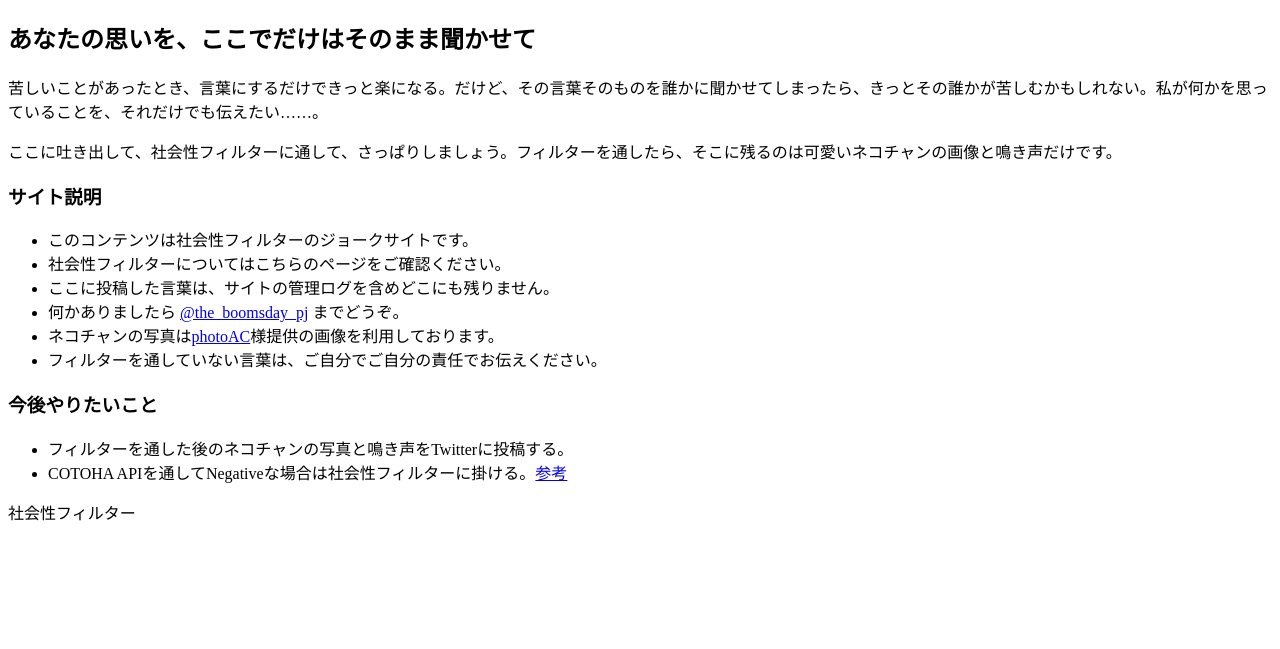
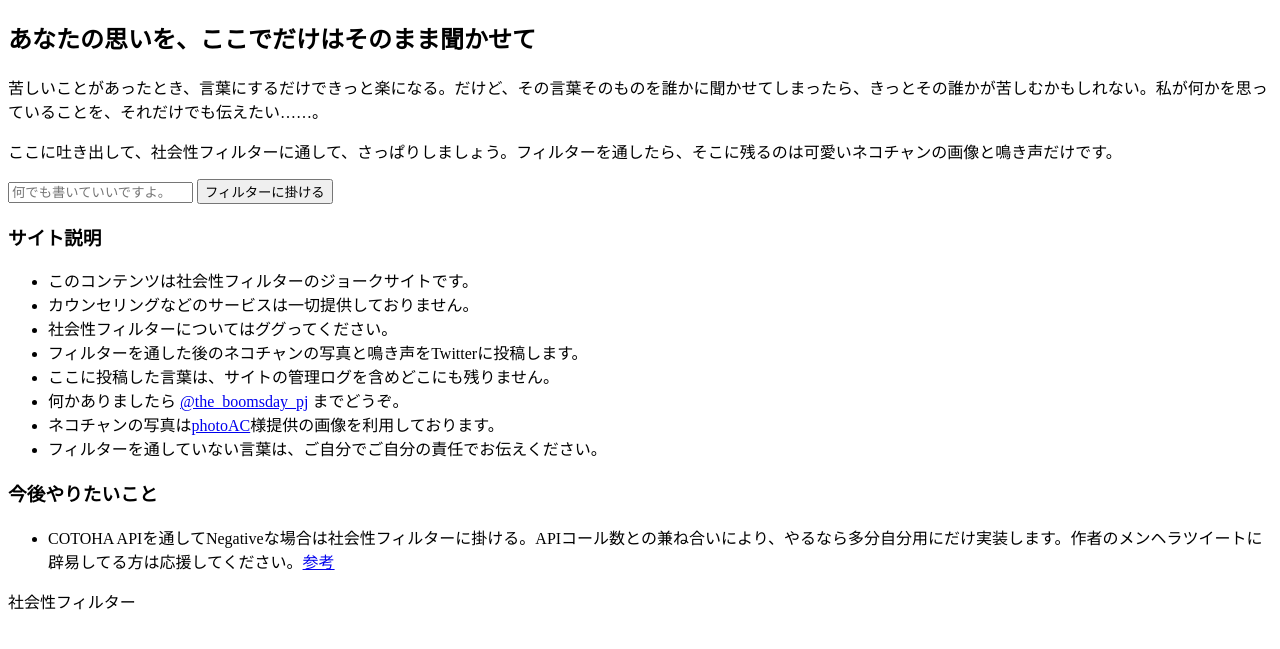
Before and after one commit to sykix16g/social_filter, a Flask app: page / in a window 1280 px wide. Shown: the top 649 px of the page. Run offline with Flask 2, Linux system fonts and the light colour scheme.

Commit message:
一通り完成。あとはデザイン。

```diff
--- a/main.py
+++ b/main.py
@@ -1,17 +1,23 @@
 from flask import Flask,render_template
-app = Flask(__name__, static_folder='./templates/img')
+import time
+
+IMAGE_PATH = './templates/img'
+CAT_TOTAL = 9
+app = Flask(__name__, static_folder=IMAGE_PATH)
 
 @app.route('/')
-def hello():
-    name = "Hello World"
-    #return name
+def main():
+    return render_template('main.html')
 
-    return render_template('main.html', title='😺社会性フィルター😺', name=name) #変更
+@app.route('/filtering', methods=['POST'])
+def filtering():
+    # POSTの内容は捨てる
 
-@app.route('/good')
-def good():
-    name = "Good"
-    return name
+    # ネコチャンの画像はUNIX TIME基準で適当に
+    num = int(time.time()) % CAT_TOTAL
+    path = "img/cat/" + str(num) +".jpg"
+
+    return render_template('filtering.html', cat_image=path)
 
 ## おまじない
 if __name__ == "__main__":
--- a/templates/description.html
+++ b/templates/description.html
@@ -2,7 +2,9 @@
 
 <ul>
   <li>このコンテンツは社会性フィルターのジョークサイトです。</li>
-  <li>社会性フィルターについてはこちらのページをご確認ください。</li>
+  <li>カウンセリングなどのサービスは一切提供しておりません。</li>
+  <li>社会性フィルターについてはググってください。</li>
+  <li>フィルターを通した後のネコチャンの写真と鳴き声をTwitterに投稿します。</li>
   <li>ここに投稿した言葉は、サイトの管理ログを含めどこにも残りません。</li>
   <li>何かありましたら <a href="https://twitter.com/the_boomsday_pj">@the_boomsday_pj</a> までどうぞ。</li>
   <li>ネコチャンの写真は<a href="https://www.photo-ac.com/main/search?q=%E7%8C%AB">photoAC</a>様提供の画像を利用しております。</li>
@@ -12,6 +14,6 @@
 <h3>今後やりたいこと</h3>
 
 <ul>
-  <li>フィルターを通した後のネコチャンの写真と鳴き声をTwitterに投稿する。</li>
-  <li>COTOHA APIを通してNegativeな場合は社会性フィルターに掛ける。<a href="https://api.ce-cotoha.com/contents/index.html">参考</a></li>
+
+  <li>COTOHA APIを通してNegativeな場合は社会性フィルターに掛ける。APIコール数との兼ね合いにより、やるなら多分自分用にだけ実装します。作者のメンヘラツイートに辟易してる方は応援してください。<a href="https://api.ce-cotoha.com/contents/index.html">参考</a></li>
 </ul>
--- a/templates/layout.html
+++ b/templates/layout.html
@@ -1,7 +1,7 @@
 <!doctype html>
 <html>
 <head>
-  <title>{{ title }}</title>
+  <title>😺社会性フィルター😺</title>
   <link rel="icon" type="image/png" href="img/icon.png">
   <link rel="apple-touch-icon" sizes="180x180" href="img/icon.png">
 </head>
--- a/templates/main.html
+++ b/templates/main.html
@@ -5,4 +5,10 @@
 <p>苦しいことがあったとき、言葉にするだけできっと楽になる。だけど、その言葉そのものを誰かに聞かせてしまったら、きっとその誰かが苦しむかもしれない。私が何かを思っていることを、それだけでも伝えたい……。</p>
 
 <p>ここに吐き出して、社会性フィルターに通して、さっぱりしましょう。フィルターを通したら、そこに残るのは可愛いネコチャンの画像と鳴き声だけです。</p>
+
+<form action="{{ url_for('filtering') }}" method="POST">
+  <input type="textarea" name="text" placeholder="何でも書いていいですよ。">
+  <input type="submit" value="フィルターに掛ける">
+</form>
+
 {% endblock %}
```
Also changed, not shown: templates/filtering.html (added, +17 -0 lines), templates/img/cat/0.jpg (added), templates/img/cat/1.jpg (renamed from templates/img/cat/25140504_s.jpg), templates/img/cat/2.jpg (renamed from templates/img/cat/25207018_s.jpg), templates/img/cat/3.jpg (renamed from templates/img/cat/25394138_s.jpg), templates/img/cat/4.jpg (renamed from templates/img/cat/25394143_s.jpg), templates/img/cat/5.jpg (renamed from templates/img/cat/25412465_s.jpg), templates/img/cat/6.jpg (renamed from templates/img/cat/25424657_s.jpg), templates/img/cat/7.jpg (added), templates/img/cat/8.jpg (added), templates/img/dust.png (added).
